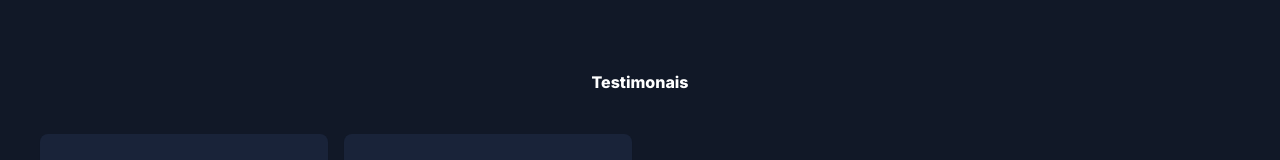
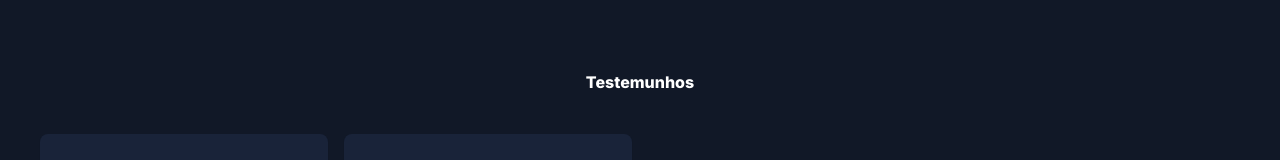
Before and after one commit to yuri12344/ai-saas, a Next.js app: page / in a window 1280 px wide. Shown: the part 610-770 px from the top of the page. Built offline with nearby package versions, Linux system fonts and the light colour scheme; no server answers.

Commit message:
chore: change word tesmimoniais

```diff
--- a/components/landing-content.tsx
+++ b/components/landing-content.tsx
@@ -21,7 +21,7 @@ export const LandingContent = () => {
     return (
         <div className="px-10 pb-20">
             <h2 className="text-center text-4x1 text-white font-extrabold mb-10">
-                Testimonais
+                Testemunhos
             </h2>
             <div className="grid grid-cols-1 sm:grid-cols-2 md:grid-cols-3 lg:grid-cols-4 gap-4">
                 {testimonais.map((item) => (
```
